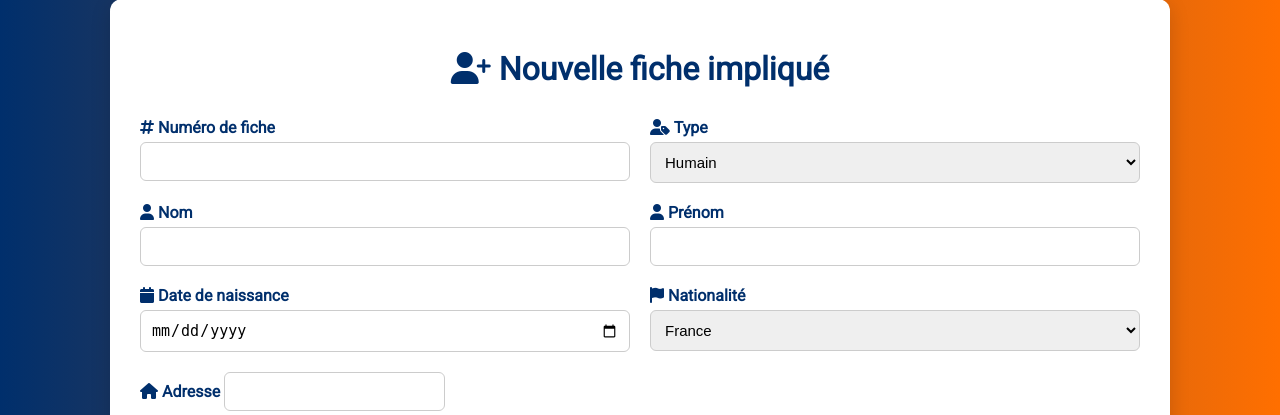
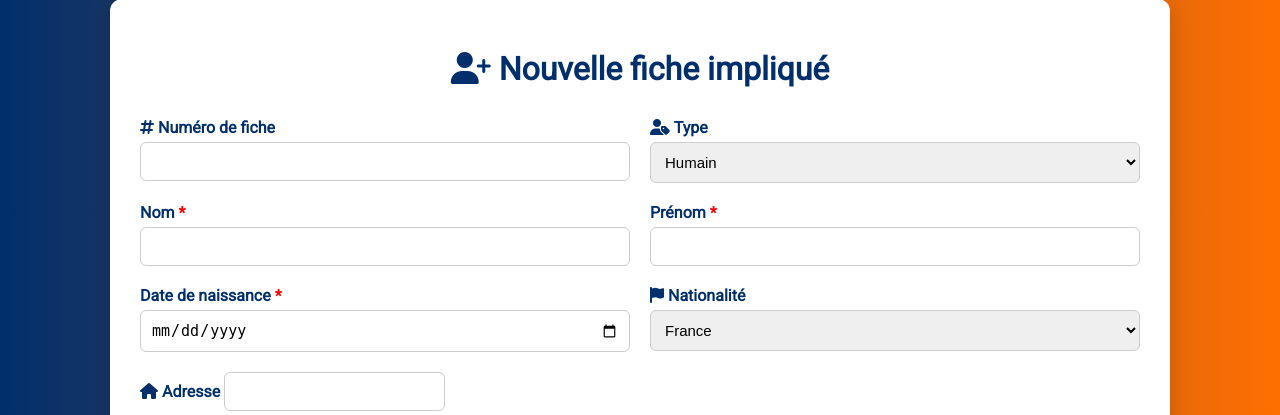
Before and after one commit to protec38/CAI, a Flask app: template app/templates/fiche_new.html in a window 1280 px wide. Shown: the part 41-456 px from the top of the page. Run offline with Flask 3, Linux system fonts and the light colour scheme; the template is opened without the code that fills it, so the values that code supplies are empty.

Commit message:
Update fiche_new.html

```diff
--- a/app/templates/fiche_new.html
+++ b/app/templates/fiche_new.html
@@ -116,17 +116,17 @@
         </div>
 
         <div class="form-group">
-            <label for="nom"><i class="fas fa-user"></i> Nom</label>
+            <label for="nom">Nom <span style="color: red">*</span></label>
             <input type="text" name="nom" required>
         </div>
 
         <div class="form-group">
-            <label for="prenom"><i class="fas fa-user"></i> Prénom</label>
+            <label for="prenom">Prénom <span style="color: red">*</span></label>
             <input type="text" name="prenom" required>
         </div>
 
         <div class="form-group">
-            <label for="date_naissance"><i class="fas fa-calendar"></i> Date de naissance</label>
+            <label for="date_naissance">Date de naissance <span style="color: red">*</span></label>
             <input type="date" name="date_naissance" required>
         </div>
 
```
